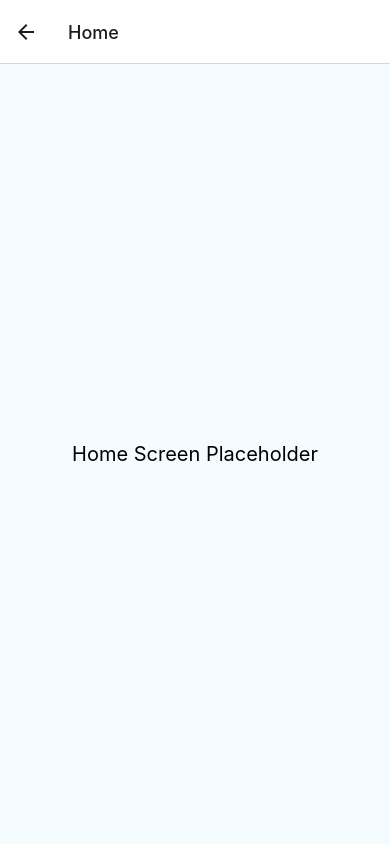
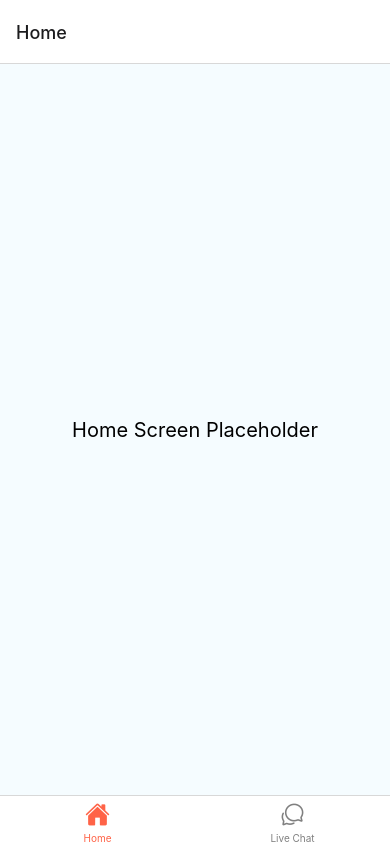
Before and after one commit to defy-sibi/frontend, a React Native app: screen /Home in a window 390 px wide. Built offline with nearby package versions, Linux system fonts and the light colour scheme.

Commit message:
tab bar view implemented. Added placeholder for two screens. Tab icons added

```diff
--- a/AppNavigator.tsx
+++ b/AppNavigator.tsx
@@ -1,9 +1,9 @@
 import React from 'react';
 import {createStackNavigator} from '@react-navigation/stack';
 import Onboarding from './components/Onboarding';
-import Home from './components/Home';
 import {enableScreens} from 'react-native-screens';
 import {SafeAreaProvider} from 'react-native-safe-area-context';
+import TabNavigator from './TabNavigator';
 
 enableScreens();
 
@@ -18,9 +18,24 @@ const Stack = createStackNavigator<RootStackParamList>();
 
 const AppNavigator = () => (
   <SafeAreaProvider>
-    <Stack.Navigator initialRouteName="Onboarding">
-      <Stack.Screen name="Onboarding" component={Onboarding} />
-      <Stack.Screen name="Home" component={Home} />
+    <Stack.Navigator initialRouteName="Onboarding"
+      screenOptions={{
+        headerShown: false, // Hide the header
+      }}>
+      <Stack.Screen
+        name="Onboarding"
+        component={Onboarding}
+        options={{
+          headerShown: false, // Hide the header for the Onboarding screen
+        }}
+      />
+      <Stack.Screen
+        name="Home"
+        component={TabNavigator}
+        options={{
+          headerLeft: () => null, // Hide the back button
+        }}
+      />
       {/* Main is your new screen component */}
     </Stack.Navigator>
   </SafeAreaProvider>
--- /dev/null
+++ b/TabNavigator.tsx
@@ -0,0 +1,42 @@
+import React from 'react';
+import {createBottomTabNavigator} from '@react-navigation/bottom-tabs';
+import Home from './components/Home';
+import LiveChat from './components/Livechat';
+import Ionicons from 'react-native-vector-icons/Ionicons';
+
+type TabNavigatorParamList = {
+  Home: undefined;
+  LiveChat: undefined;
+};
+
+const Tab = createBottomTabNavigator<TabNavigatorParamList>();
+
+const TabNavigator = () => {
+  return (
+    <Tab.Navigator initialRouteName="Home"
+      screenOptions={({route}) => ({
+        tabBarIcon: ({focused, color, size}) => {
+          let iconName;
+          if (route.name === 'Home') {
+            iconName = focused ? 'home' : 'home-outline';
+          } else if (route.name === 'LiveChat') {
+            iconName = focused ? 'chatbubbles' : 'chatbubbles-outline';
+          }
+          return <Ionicons name={iconName} size={size} color={color} />;
+        },
+      })}
+      tabBarOptions={{
+        activeTintColor: 'tomato',
+        inactiveTintColor: 'gray',
+      }}>
+      <Tab.Screen name="Home" component={Home} />
+      <Tab.Screen
+        name="LiveChat"
+        component={LiveChat}
+        options={{tabBarLabel: 'Live Chat'}}
+      />
+    </Tab.Navigator>
+  );
+};
+
+export default TabNavigator;
--- /dev/null
+++ b/components/Livechat.tsx
@@ -0,0 +1,26 @@
+import React from 'react';
+import {View, Text, StyleSheet} from 'react-native';
+
+const LiveChat: React.FC = () => {
+  return (
+    <View style={styles.container}>
+      <Text style={styles.text}>LiveChat Screen Placeholder</Text>
+    </View>
+  );
+};
+
+const styles = StyleSheet.create({
+  container: {
+    flex: 1,
+    justifyContent: 'center',
+    alignItems: 'center',
+    backgroundColor: '#F5FCFF',
+  },
+  text: {
+    fontSize: 20,
+    textAlign: 'center',
+    margin: 10,
+  },
+});
+
+export default LiveChat;
--- a/package.json
+++ b/package.json
@@ -11,6 +11,7 @@
   },
   "dependencies": {
     "@react-native-async-storage/async-storage": "^1.18.1",
+    "@react-navigation/bottom-tabs": "^6.5.7",
     "@react-navigation/native": "^6.1.6",
     "@react-navigation/stack": "^6.3.16",
     "react": "18.2.0",
@@ -18,6 +19,7 @@
     "react-native-gesture-handler": "^2.10.1",
     "react-native-safe-area-context": "^4.5.3",
     "react-native-screens": "^3.20.0",
+    "react-native-vector-icons": "^9.2.0",
     "styled-components": "^5.3.10"
   },
   "devDependencies": {
```
Also changed, not shown: 4 other files (tests, documents, lock files or other folders).
